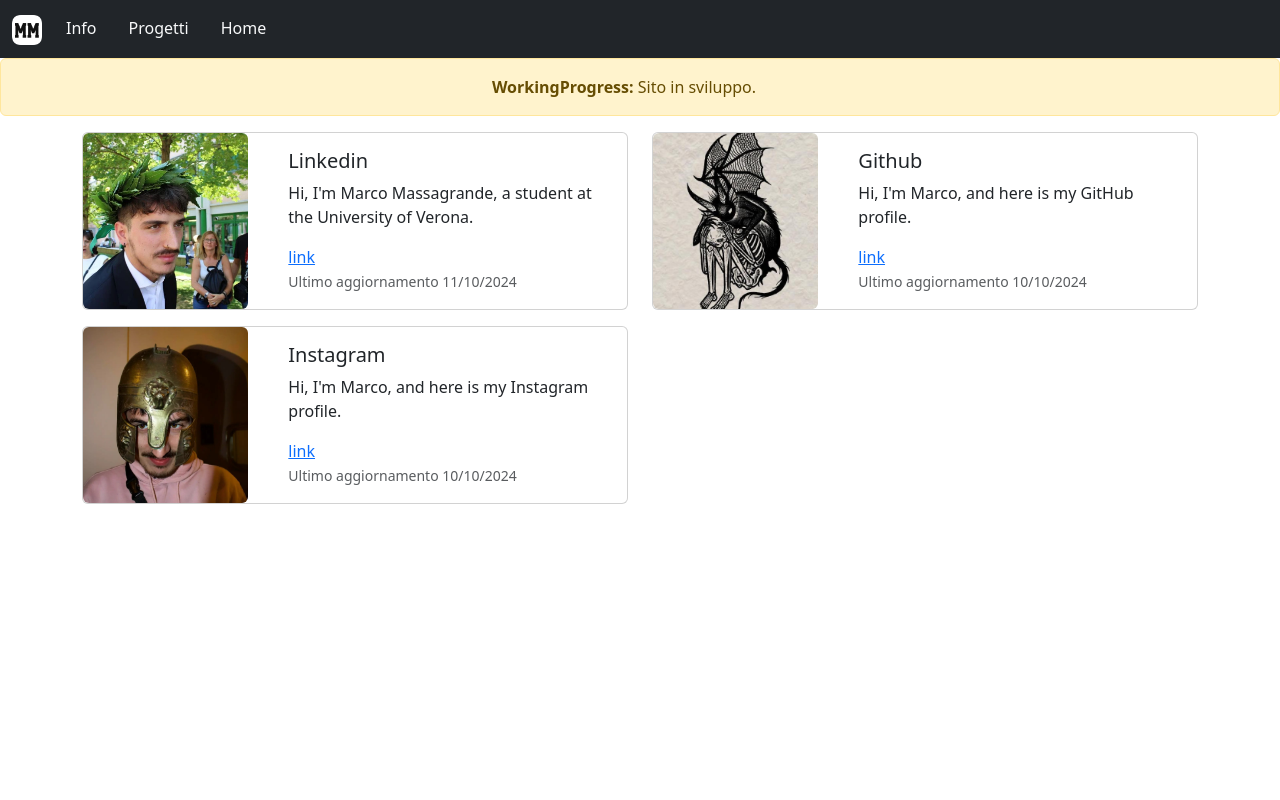
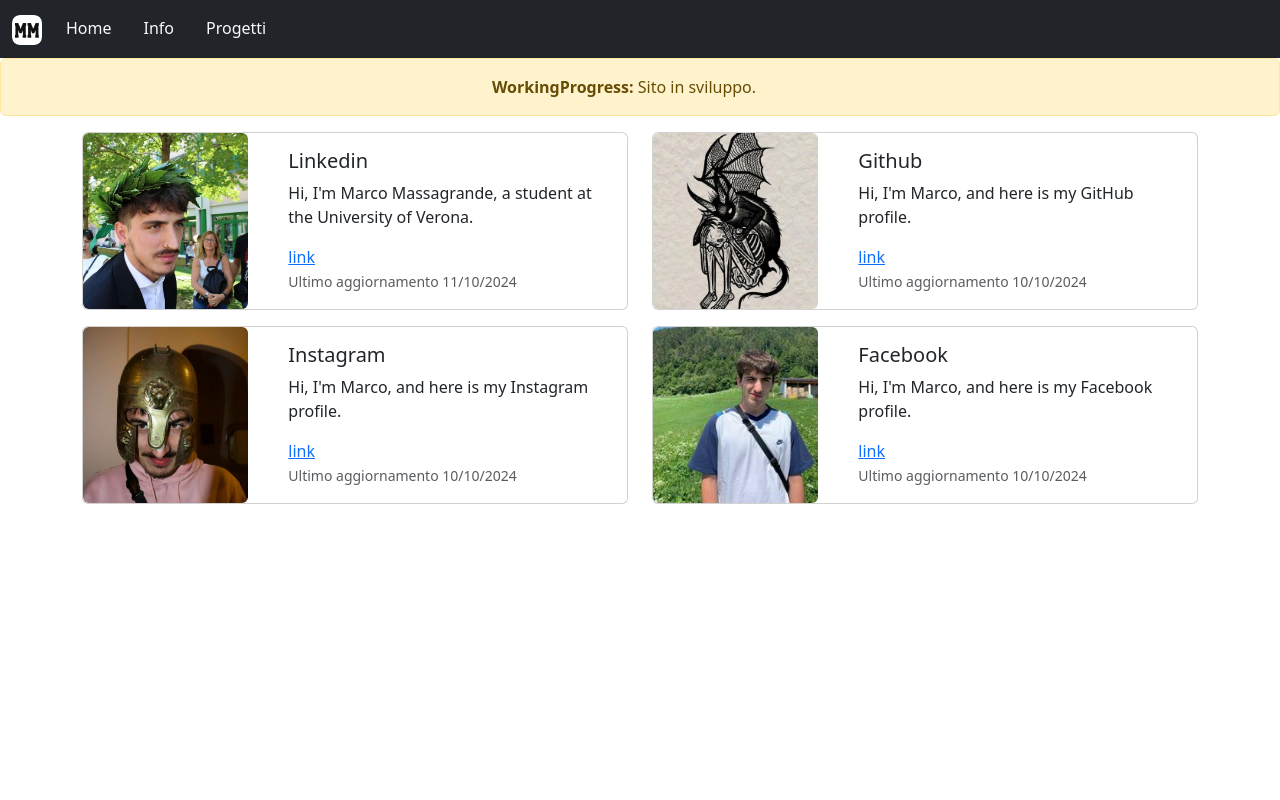
Before and after one commit to Marchettoxx/MyWorks, an Angular app: page /info in a window 1280 px wide. Shown: the top 800 px of the page. Built offline with nearby package versions, Linux system fonts and the light colour scheme.

Commit message:
fix tel prefix and add facebook contact

```diff
--- a/src/app/app.component.html
+++ b/src/app/app.component.html
@@ -23,15 +23,15 @@
         <div class="collapse navbar-collapse" id="navbarNav">
             <ul class="navbar-nav nav-underline">
                 <li class="nav-item">
+                    <a class="nav-link text-light" routerLink="/home">Home</a>
+                </li>
+                <li class="nav-item">
                     <a class="nav-link text-light" routerLink="/info">Info</a>
                 </li>
                 <li class="nav-item">
                     <a class="nav-link text-light" routerLink="/projects"
                         >Progetti</a
                     >
-                </li>
-                <li class="nav-item">
-                    <a class="nav-link text-light" routerLink="/home">Home</a>
                 </li>
             </ul>
         </div>
@@ -53,15 +53,15 @@
     <!-- Navigazione principale -->
     <ul class="nav justify-content-center border-bottom pb-3 mb-3">
         <li class="nav-item">
+            <a routerLink="/home" class="nav-link px-2 text-light">Home</a>
+        </li>
+        <li class="nav-item">
             <a routerLink="/info" class="nav-link px-2 text-light">Info</a>
         </li>
         <li class="nav-item">
             <a routerLink="/projects" class="nav-link px-2 text-light"
                 >Progetti</a
             >
-        </li>
-        <li class="nav-item">
-            <a routerLink="/home" class="nav-link px-2 text-light">Home</a>
         </li>
     </ul>
 
@@ -75,13 +75,11 @@
 
         <div class="text-right">
             <h5 class="mb-0">Contatti</h5>
-            <!-- Aggiunta di mb-0 per un margine uniforme -->
             <ul class="nav flex-column mb-0">
-                <!-- Aggiunta di mb-0 per rimuovere margini -->
                 <li class="nav-item">
                     <p class="mb-0">
                         tel:
-                        <a href="tel:+3774160900" class="text-light"
+                        <a href="tel:+393774160900" class="text-light"
                             >377 416 0900</a
                         >
                     </p>
--- a/src/app/mocks/mock-info.ts
+++ b/src/app/mocks/mock-info.ts
@@ -1,25 +1,32 @@
-import { Info } from '../interfaces/info';
+import { Info } from "../interfaces/info";
 
 export const INFOS: Info[] = [
     {
-    imgSrc: './profile.png',
-    title: 'Linkedin',
+        imgSrc: "./profile.png",
+        title: "Linkedin",
         text: "Hi, I'm Marco Massagrande, a student at the University of Verona.",
         link: "https://www.linkedin.com/in/marco-massagrande-001940299",
-    lastUpdate: '11/10/2024'
+        lastUpdate: "11/10/2024",
     },
     {
-    imgSrc: './giticon.jpg',
-    title: 'Github',
+        imgSrc: "./giticon.jpg",
+        title: "Github",
         text: "Hi, I'm Marco, and here is my GitHub profile.",
         link: "https://github.com/Marchettoxx",
-    lastUpdate: '10/10/2024'
+        lastUpdate: "10/10/2024",
     },
     {
-    imgSrc: './insta.jpg',
-    title: 'Instagram',
+        imgSrc: "./insta.jpg",
+        title: "Instagram",
         text: "Hi, I'm Marco, and here is my Instagram profile.",
         link: "https://www.instagram.com/marcomassagrande/",
-    lastUpdate: '10/10/2024'
-  }
+        lastUpdate: "10/10/2024",
+    },
+    {
+        imgSrc: "./facebookicon.jpg",
+        title: "Facebook",
+        text: "Hi, I'm Marco, and here is my Facebook profile.",
+        link: "https://www.facebook.com/profile.php?id=100005541960660",
+        lastUpdate: "10/10/2024",
+    },
 ];
```
Also changed, not shown: public/facebookicon.jpg (added). Lines whose indentation alone changed are shown as unchanged.
